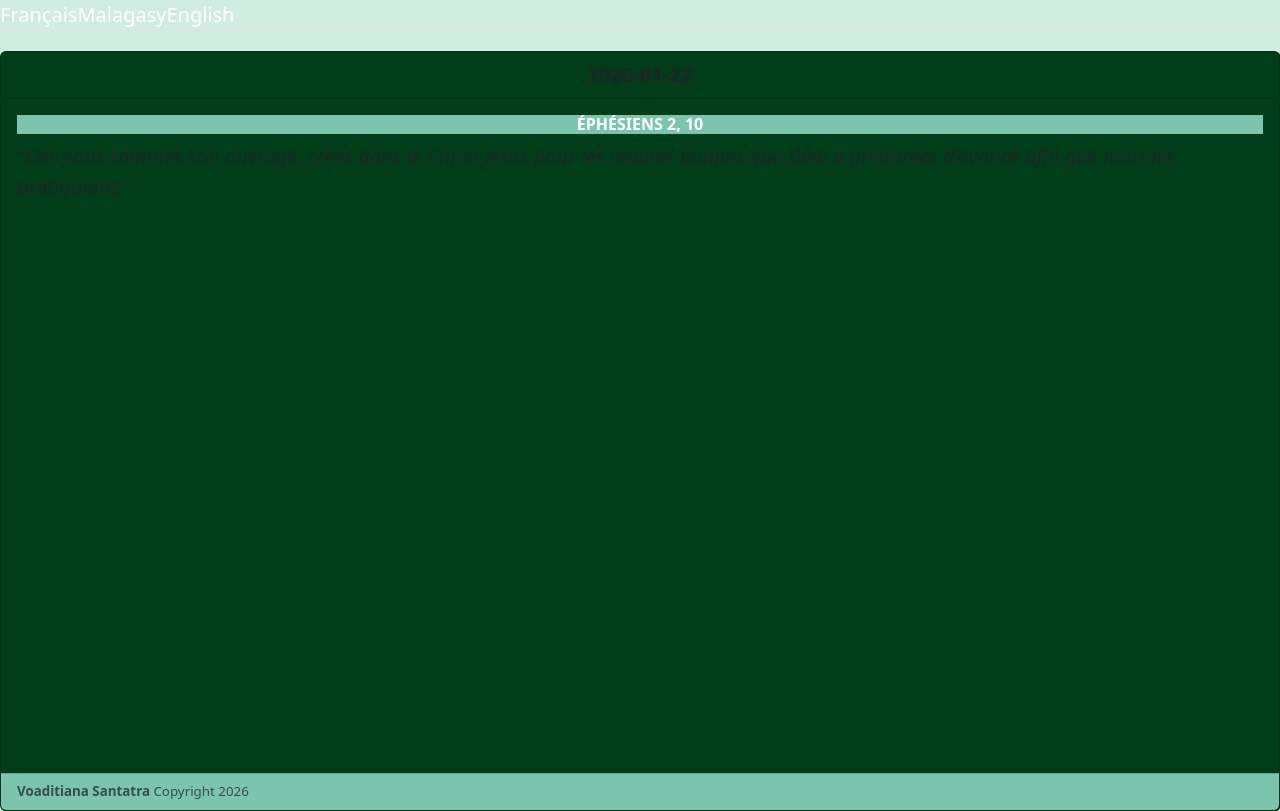
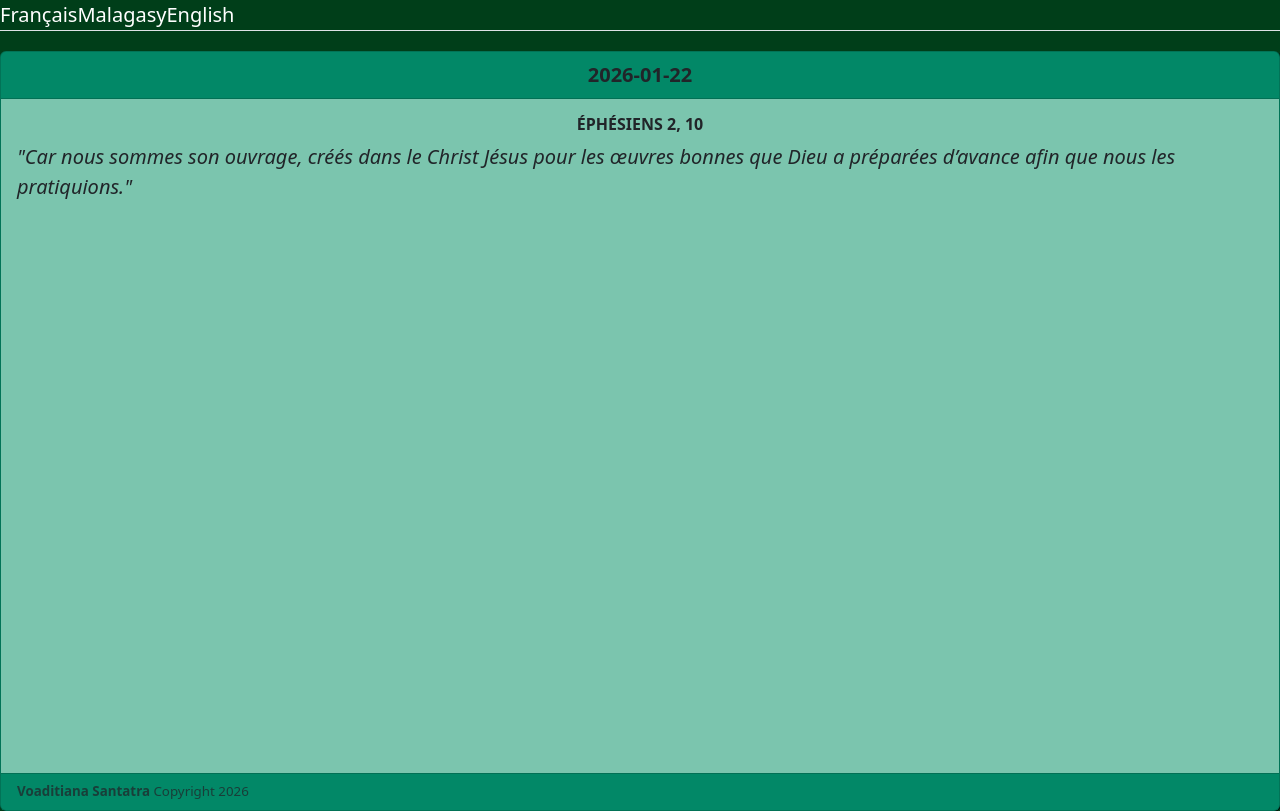
Before and after one commit to Voaditiana/vavaka, a Django app: page / in a window 1280 px wide. Run offline with Django 5.2, Linux system fonts and the light colour scheme.

Commit message:
Change background colors in style.css

```diff
--- a/static/css/style.css
+++ b/static/css/style.css
@@ -1,6 +1,6 @@
 body {
     font-size: 15pt;
-    background-color:#D1EDE1;
+    background-color:#003E19;
     color:#FFFFFF;
 }
 
@@ -9,23 +9,22 @@ body {
     width: fit-content;
     margin: 0px auto;
     margin-top: 20px;
+    background-color:#028c6a;/*couleur footer &header*/
     box-shadow: 0.5px 0.5px 0.5px #000;
-    background-color:#003E19;
 }
 #txt_date {
     cursor:pointer;
 }
 .card-title {
     font-size: 12pt;
-    background-color:#7BC5AE;
-    color:white;
 }
 .card-footer {
     font-size: 10pt;
+}
+.card-body {
     background-color:#7BC5AE;
-    color:#FFFFFF;
+
 }
-
 .date {
    /*display:none;*/
    position: absolute;
```
